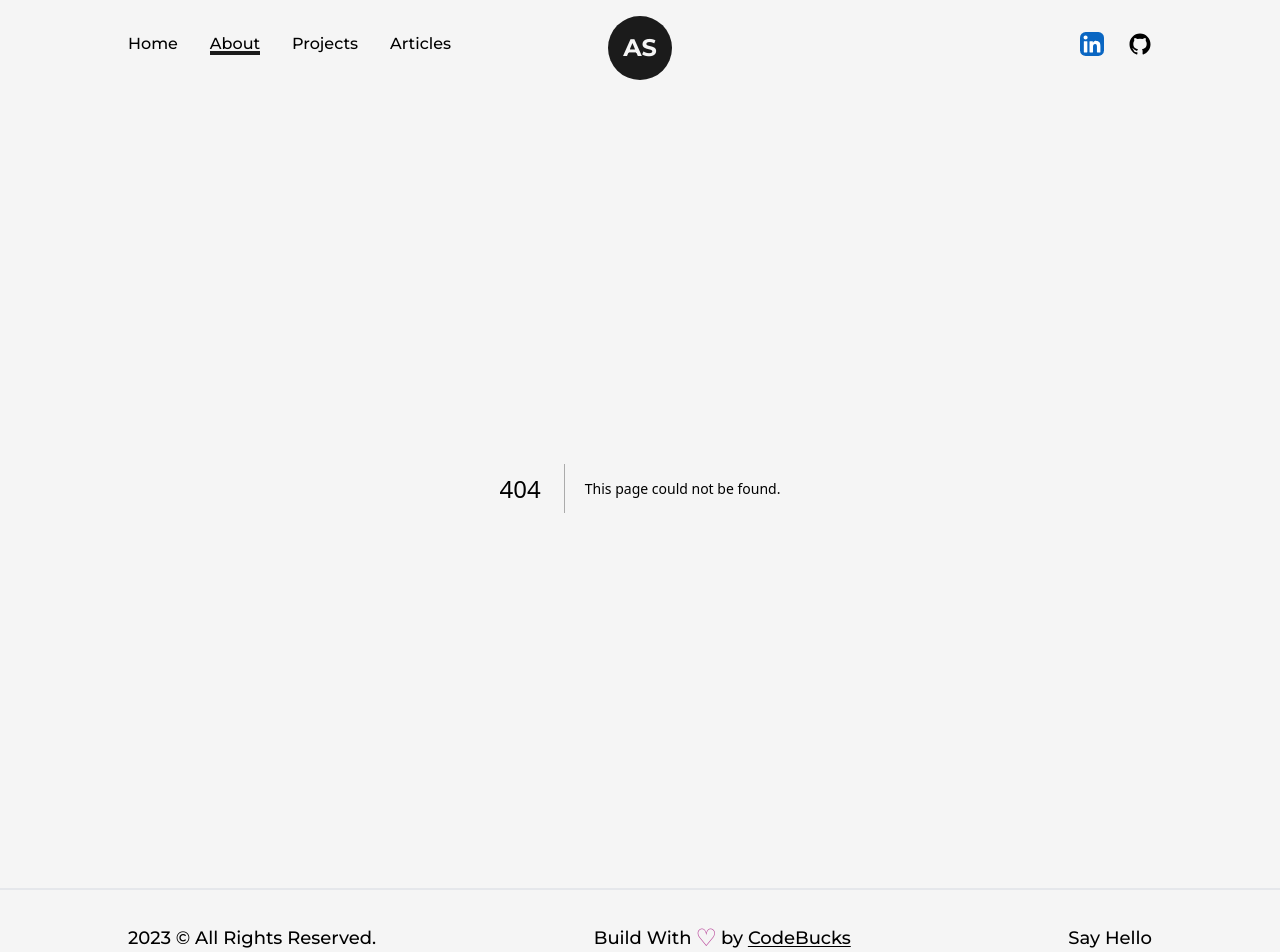
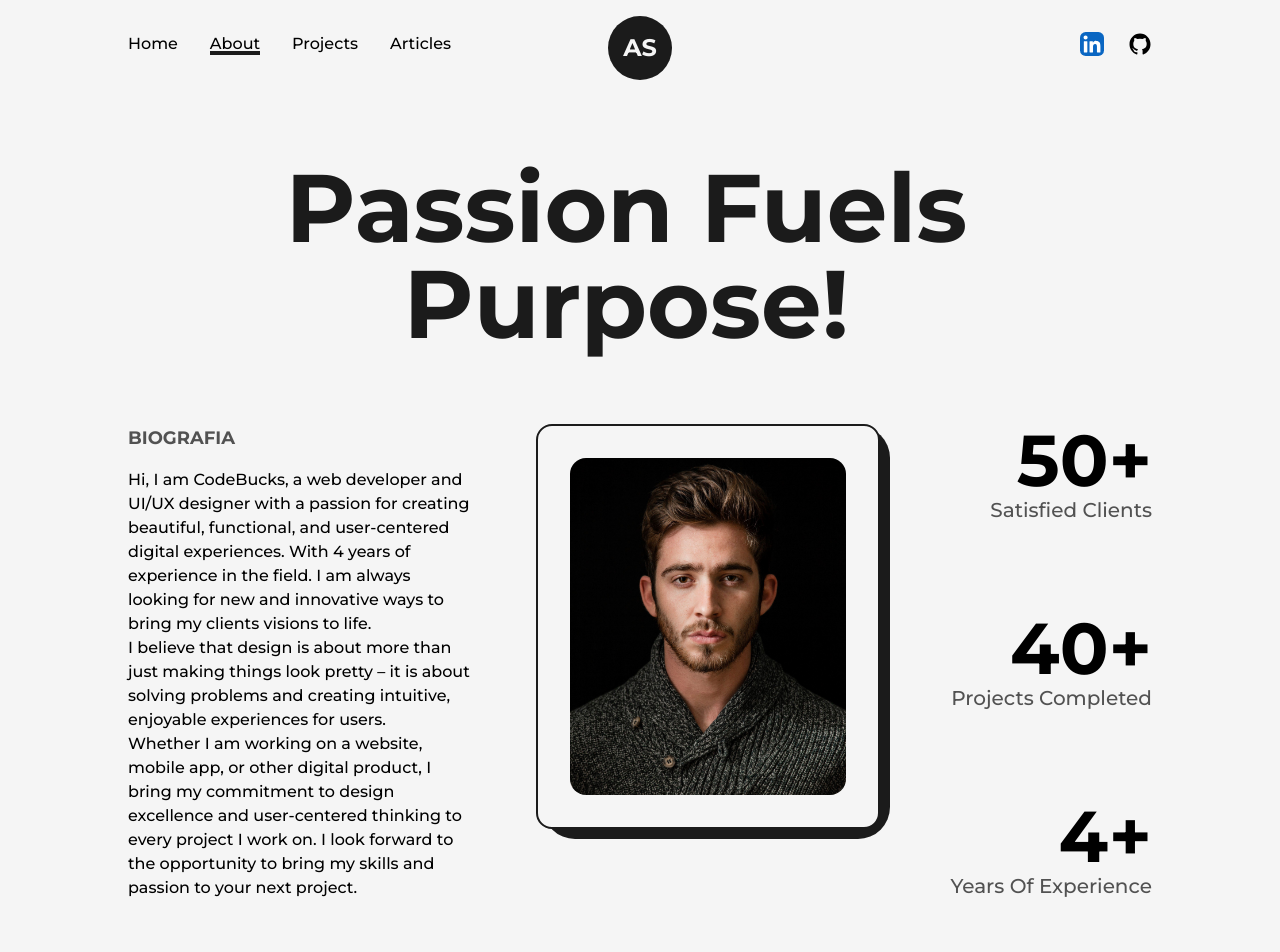
Before and after one commit to AntonioSantosBJPE/Portfolio-Antonio-Santos-Next, a Next.js app: page /about in a window 1280 px wide. Before the commit this address had no page. Shown: the top 952 px of the page. Built offline with nearby package versions, Linux system fonts and the light colour scheme.

Commit message:
feat: creates the structure of the page about, and the AnimatedNumbers component

```diff
--- /dev/null
+++ b/src/app/about/layout.tsx
@@ -0,0 +1,10 @@
+export const metadata = {
+  title: "About | Antonio Santos Portfólio",
+  description:
+    "Conheça um pouco mais sobre a trejetória do desenvolvedor full-stack Antonio Santos",
+};
+
+const AboutLayout = ({ children }: { children: React.ReactNode }) => {
+  return <section>{children}</section>;
+};
+export default AboutLayout;
--- /dev/null
+++ b/src/app/about/page.tsx
@@ -0,0 +1,77 @@
+import { AnimatedNumbers } from "@/components/AnimatedNumbers";
+import { AnimatedText } from "@/components/AnimatedText";
+import { LayoutDefault } from "@/components/LayoutDefault";
+import Image from "next/image";
+import profileImage from "../../../public/images/profile/developer-pic-2.jpg";
+
+const About = () => {
+  return (
+    <main className="flex w-full flex-col items-center justify-center ">
+      <LayoutDefault className="pt-16">
+        <AnimatedText className="mb-16" text="Passion Fuels Purpose!" />
+        <div className="grid w-full grid-cols-8 gap-16">
+          <div className="col-span-3 flex flex-col items-start justify-start">
+            <h2 className="mb-4 text-lg font-bold uppercase text-dark/75">
+              Biografia
+            </h2>
+            <p className="font-medium">
+              Hi, I am CodeBucks, a web developer and UI/UX designer with a
+              passion for creating beautiful, functional, and user-centered
+              digital experiences. With 4 years of experience in the field. I am
+              always looking for new and innovative ways to bring my clients
+              visions to life.
+            </p>
+            <p className="font-medium">
+              I believe that design is about more than just making things look
+              pretty – it is about solving problems and creating intuitive,
+              enjoyable experiences for users.
+            </p>
+            <p className="font-medium">
+              Whether I am working on a website, mobile app, or other digital
+              product, I bring my commitment to design excellence and
+              user-centered thinking to every project I work on. I look forward
+              to the opportunity to bring my skills and passion to your next
+              project.
+            </p>
+          </div>
+          <div className="col-span-3 relative h-max rounded-2xl border-2 border-solid border-dark bg-light p-8">
+            <div className="absolute top-0 -right-3 -z-10 w-[102%] h-[103%] rounded-[2rem] bg-dark"></div>
+            <Image
+              src={profileImage}
+              alt="Antonio Santos"
+              className="w-full h-auto rounded-2xl"
+            />
+          </div>
+          <div className="col-span-2 flex  flex-col items-end justify-between">
+            <div className="flex flex-col items-end justify-center">
+              <span className="inline-block text-7xl font-bold ">
+                <AnimatedNumbers value={50} />+
+              </span>
+              <h2 className="text-xl font-medium capitalize text-dark/75">
+                satisfied clients
+              </h2>
+            </div>
+            <div className="flex flex-col items-end justify-center">
+              <span className="inline-block text-7xl font-bold ">
+                <AnimatedNumbers value={40} />+
+              </span>
+              <h2 className="text-xl font-medium capitalize text-dark/75">
+                projects completed
+              </h2>
+            </div>
+            <div className="flex flex-col items-end justify-center">
+              <span className="inline-block text-7xl font-bold ">
+                <AnimatedNumbers value={4} />+
+              </span>
+              <h2 className="text-xl font-medium capitalize text-dark/75">
+                years of experience
+              </h2>
+            </div>
+          </div>
+        </div>
+      </LayoutDefault>
+    </main>
+  );
+};
+
+export default About;
--- a/src/app/layout.tsx
+++ b/src/app/layout.tsx
@@ -6,15 +6,11 @@ import "./globals.css";
 const montserrat = Montserrat({ subsets: ["latin"], variable: "--font-mont" });
 
 export const metadata = {
-  title: "Create Next App",
+  title: "Antonio Santos Portfólio",
   description: "Generated by create next app",
 };
 
-export default function RootLayout({
-  children,
-}: {
-  children: React.ReactNode;
-}) {
+const RootLayout = ({ children }: { children: React.ReactNode }) => {
   return (
     <html lang="pt-br">
       <body className={`${montserrat.className} bg-light w-full min-h-screen`}>
@@ -24,4 +20,6 @@ export default function RootLayout({
       </body>
     </html>
   );
-}
+};
+
+export default RootLayout;
--- a/src/app/page.tsx
+++ b/src/app/page.tsx
@@ -7,7 +7,7 @@ import Link from "next/link";
 import profileImage from "../../public/images/profile/developer-pic-1.png";
 import lightBulb from "../../public/images/svgs/miscellaneous_icons_1.svg";
 
-export default function Home() {
+const Home = () => {
   return (
     <main className="flex items-center text-dark w-full min-h-screen">
       <LayoutDefault className="pt-0">
@@ -59,4 +59,6 @@ export default function Home() {
       </div>
     </main>
   );
-}
+};
+
+export default Home;
--- /dev/null
+++ b/src/components/AnimatedNumbers/index.tsx
@@ -0,0 +1,31 @@
+"use client";
+import { useInView, useMotionValue, useSpring } from "framer-motion";
+import { useEffect, useRef } from "react";
+
+interface IpropsAnimatedNumbers {
+  value: number;
+}
+
+export const AnimatedNumbers = ({ value }: IpropsAnimatedNumbers) => {
+  const ref = useRef<HTMLSpanElement>(null);
+
+  const motionValue = useMotionValue(0);
+  const springValue = useSpring(motionValue, { duration: 3000 });
+  const isInView = useInView(ref, { once: true });
+
+  useEffect(() => {
+    if (isInView) {
+      motionValue.set(value);
+    }
+  }, [isInView, value, motionValue]);
+
+  useEffect(() => {
+    springValue.on("change", (latest) => {
+      if (ref.current && latest.toFixed(0) <= value) {
+        ref.current.textContent = latest.toFixed(0);
+      }
+    });
+  }, [springValue, value]);
+
+  return <span ref={ref}></span>;
+};
```
